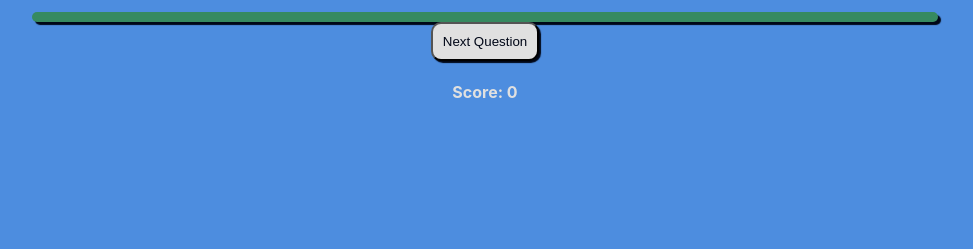
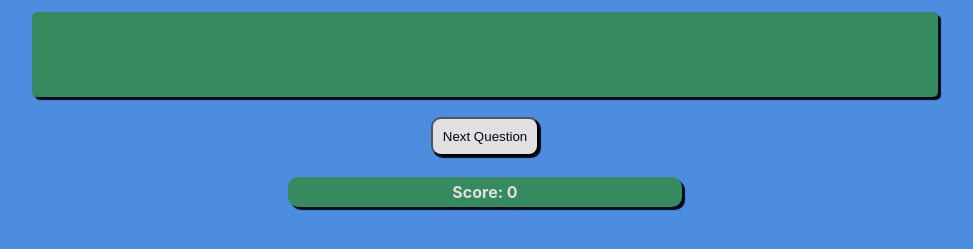
Before and after one commit to SchoolOfCode/bc14_w7_project-frontend-h-o-n-k, a React app in the folder honkapp/: page / in a window 1280 px wide. Shown: the part 475-724 px from the top of the page, without its empty margins (155-1128 px from the left). Built offline with nearby package versions, Linux system fonts and the light colour scheme.

Commit message:
more css styling complete. buttons not resizing for more text

```diff
--- a/honkapp/src/components/App/App.css
+++ b/honkapp/src/components/App/App.css
@@ -26,6 +26,7 @@
   width: 60%;
   margin: 0 auto 15px  ;
   padding: 10px;
+  align-items: center;
 }
 
 .question-container {
@@ -34,6 +35,7 @@
   width: 60%;
   margin: 0 auto 15px  ;
   padding: 10px;
+
 }
 
 .button-container {
@@ -46,6 +48,9 @@
   display: flex;
   justify-content: space-between;
   height: 70 px;
+  min-height: 75px;
+  align-items:center;
+
 }
 
 
@@ -55,8 +60,8 @@
 border-radius: 10px;
 padding: 10px;
 box-shadow: 2px 2px 1px  var(--richBlack);
+margin: 0 30px 0 30px;
 }
-
 
 .drop-down {
   color: var(--richBlack);
@@ -74,14 +79,17 @@
   background-color: var(--platinum);
   color:  var(--richBlack);
 }
-.score-box {
+
+.score-box, .score-container {
   color:  var(--platinum);
   background-color: var(--SeaFoamGreen);;
   border-radius: 10px;
   padding: 5px;
   width: 30%;
   margin: 20px auto 0;
+   box-shadow: 3px 3px 1px  var(--richBlack);
 }
+
 .answer-option {
   display: inline-block;
   font-weight: bold;
@@ -93,3 +101,7 @@
   width: 20%;
 
 }
+
+.next-qu-button{
+  margin-top: 20px;
+}
--- a/honkapp/src/components/App/App.js
+++ b/honkapp/src/components/App/App.js
@@ -106,9 +106,9 @@
           </button>
         ))}
       </div>
-      <button onClick={() => nextQuestion()}>Next Question</button>
+      <button className = "next-qu-button" onClick={() => nextQuestion()}>Next Question</button>
       <h4> {message} </h4>
-      <h4>Score: {score}</h4>
+      <h4 className="score-container">Score: {score}</h4>
     </>
   );
 }
```
